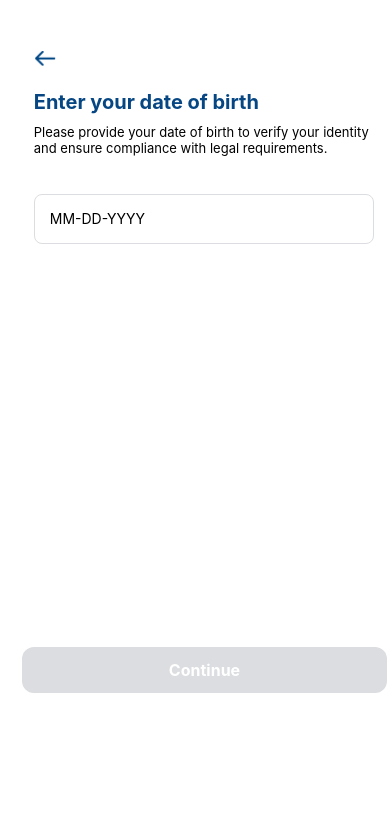
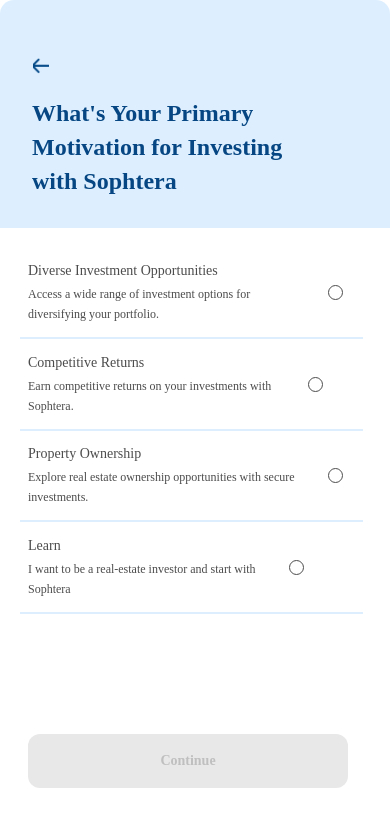
Before and after one commit to sehajveerd/ShopteraApp, a React Native app: screen /Q1 in a window 390 px wide. Shown: the top 826 px of the page. Built offline with nearby package versions, Linux system fonts and the light colour scheme.

Commit message:
added navigation to signup/questionnaire pages

```diff
--- a/App.js
+++ b/App.js
@@ -13,7 +13,25 @@
 import LegalName from "./pages/LegalName";
 import PhoneNumber from "./pages/PhoneNumberScreen";
 import DateOfBirth from "./pages/DateOfBirth";
+import { NavigationContainer } from "@react-navigation/native";
+import { createNativeStackNavigator } from "@react-navigation/native-stack";
+
+const Stack = createNativeStackNavigator();
 
 export default function App() {
-  return <DateOfBirth />;
+  return (
+    <NavigationContainer>
+      <Stack.Navigator
+        screenOptions={{
+          headerShown: false,
+        }}
+      >
+        <Stack.Screen name="SignUpProcess" component={SignUpProcess} />
+        <Stack.Screen name="Q1" component={Questionnaire1} />
+        <Stack.Screen name="Q2" component={Questionnaire2} />
+        <Stack.Screen name="Q3" component={Questionnaire3} />
+        <Stack.Screen name="Q4" component={Questionnaire4} />
+      </Stack.Navigator>
+    </NavigationContainer>
+  );
 }
--- /dev/null
+++ b/pages/Colors.js
@@ -0,0 +1,18 @@
+import React from "react";
+import {
+  View,
+  Text,
+  StyleSheet,
+  TextInput,
+  TouchableOpacity,
+  Font,
+} from "react-native";
+
+export const COLORS = {
+  white: "#ffffff",
+  black: "#000000",
+  primary: "#064682",
+  secondary: "#DDEFFF",
+  // secondary: "#D6F49D", // the green secondary color theme
+  textColor: "#4c4c4c",
+};
--- a/pages/Questionnaire1.js
+++ b/pages/Questionnaire1.js
@@ -1,7 +1,25 @@
-import React from "react";
-import { View, Text, Image, StyleSheet, TouchableOpacity } from "react-native";
+import React, { useState } from "react";
+import {
+  View,
+  Text,
+  Image,
+  StyleSheet,
+  TouchableOpacity,
+  Font,
+} from "react-native";
+import { NavigationContainer } from "@react-navigation/native";
+import { createNativeStackNavigator } from "@react-navigation/native-stack";
+import { COLORS } from "./Colors.js";
 
-const Questionnaire1 = () => {
+const Stack = createNativeStackNavigator();
+
+const Questionnaire1 = ({ navigation }) => {
+  const [selectedOption, setSelectedOption] = useState(null);
+
+  const handleOptionSelect = (option) => {
+    setSelectedOption(option);
+  };
+
   return (
     <View
       style={{
@@ -18,7 +36,7 @@
           left: 0,
           top: 0,
           position: "absolute",
-          backgroundColor: "#DDEFFF",
+          backgroundColor: COLORS.secondary,
           borderTopLeftRadius: 14,
           borderTopRightRadius: 14,
         }}
@@ -41,7 +59,7 @@
       >
         <Text
           style={{
-            color: "#27476E",
+            color: COLORS.primary,
             fontSize: 24,
             fontFamily: "Red Hat Display",
             fontWeight: "700",
@@ -54,19 +72,21 @@
         </Text>
       </View>
 
-      <Image
-        source={require("../assets/BackArrow.png")}
-        style={{
-          width: 16,
-          height: 16,
-          left: 33,
-          top: 58,
-          position: "absolute",
-        }}
-      />
+      <TouchableOpacity
+        onPress={() => navigation.navigate("SignUpProcess")}
+        style={{ position: "absolute", left: 33, top: 58 }}
+      >
+        <Image
+          source={require("../assets/BackArrow.png")}
+          style={{ width: 16, height: 16 }}
+        />
+      </TouchableOpacity>
 
       <View style={styles.container}>
-        <View style={styles.section}>
+        <TouchableOpacity
+          style={styles.section}
+          onPress={() => handleOptionSelect("Diverse Investment Opportunities")}
+        >
           <View style={styles.content}>
             <Text style={styles.title}>Diverse Investment Opportunities</Text>
             <Text style={styles.subtitle}>
@@ -74,24 +94,46 @@
               portfolio.
             </Text>
           </View>
-          <View style={styles.circle} />
-        </View>
+          <View
+            style={[
+              styles.circle,
+              selectedOption === "Diverse Investment Opportunities" && {
+                backgroundColor: COLORS.primary,
+              },
+            ]}
+          />
+        </TouchableOpacity>
         <View style={styles.border} />
       </View>
+
       <View style={styles.container}>
-        <View style={styles.section}>
+        <TouchableOpacity
+          style={styles.section}
+          onPress={() => handleOptionSelect("Competitive Returns")}
+        >
           <View style={styles.content}>
             <Text style={styles.title}>Competitive Returns</Text>
             <Text style={styles.subtitle}>
               Earn competitive returns on your investments with Sophtera.
             </Text>
           </View>
-          <View style={styles.circle} />
-        </View>
+          <View
+            style={[
+              styles.circle,
+              selectedOption === "Competitive Returns" && {
+                backgroundColor: COLORS.primary,
+              },
+            ]}
+          />
+        </TouchableOpacity>
         <View style={styles.border} />
       </View>
+
       <View style={styles.container}>
-        <View style={styles.section}>
+        <TouchableOpacity
+          style={styles.section}
+          onPress={() => handleOptionSelect("Property Ownership")}
+        >
           <View style={styles.content}>
             <Text style={styles.title}>Property Ownership</Text>
             <Text style={styles.subtitle}>
@@ -99,25 +141,57 @@
               investments.
             </Text>
           </View>
-          <View style={styles.circle} />
-        </View>
+          <View
+            style={[
+              styles.circle,
+              selectedOption === "Property Ownership" && {
+                backgroundColor: COLORS.primary,
+              },
+            ]}
+          />
+        </TouchableOpacity>
         <View style={styles.border} />
       </View>
+
       <View style={styles.container}>
-        <View style={styles.section}>
+        <TouchableOpacity
+          style={styles.section}
+          onPress={() => handleOptionSelect("Learn")}
+        >
           <View style={styles.content}>
             <Text style={styles.title}>Learn</Text>
             <Text style={styles.subtitle}>
               I want to be a real-estate investor and start with Sophtera
             </Text>
           </View>
-          <View style={styles.circle} />
-        </View>
+          <View
+            style={[
+              styles.circle,
+              selectedOption === "Learn" && {
+                backgroundColor: COLORS.primary,
+              },
+            ]}
+          />
+        </TouchableOpacity>
         <View style={styles.border} />
       </View>
 
-      <TouchableOpacity style={styles.button} onPress={() => {}}>
-        <Text style={styles.buttonText}>Continue</Text>
+      <TouchableOpacity
+        style={[
+          styles.button,
+          selectedOption && { backgroundColor: COLORS.primary },
+        ]}
+        onPress={() => {
+          if (selectedOption) {
+            // Do something with the selectedOption
+            console.log("Selected Option:", selectedOption);
+            navigation.navigate("Q2");
+          }
+        }}
+      >
+        <Text style={[styles.buttonText, selectedOption && { color: "white" }]}>
+          Continue
+        </Text>
       </TouchableOpacity>
     </View>
   );
@@ -150,7 +224,7 @@
     marginHorizontal: 8,
   },
   title: {
-    color: "#484848",
+    color: COLORS.textColor,
     fontSize: 14,
     fontFamily: "Poppins",
     fontWeight: "400",
@@ -159,7 +233,7 @@
   },
   subtitle: {
     width: "90%",
-    color: "#484848",
+    color: COLORS.textColor,
     fontSize: 12,
     fontFamily: "Poppins",
     fontWeight: "400",
@@ -167,19 +241,19 @@
     wordWrap: "break-word",
   },
   circle: {
-    width: 16,
-    height: 16,
+    width: 15,
+    height: 15,
     top: 28,
     right: 20,
     borderRadius: 9999,
-    borderColor: "#484848",
+    borderColor: COLORS.textColor,
     borderWidth: 1,
   },
   border: {
     top: 10,
     alignSelf: "stretch",
     height: 0,
-    borderColor: "#DDEFFF",
+    borderColor: COLORS.secondary,
     borderWidth: 1,
   },
   button: {
--- a/pages/Questionnaire2.js
+++ b/pages/Questionnaire2.js
@@ -1,7 +1,18 @@
-import React from "react";
+import React, { useState } from "react";
 import { View, Text, Image, StyleSheet, TouchableOpacity } from "react-native";
+import { NavigationContainer } from "@react-navigation/native";
+import { createNativeStackNavigator } from "@react-navigation/native-stack";
+import { COLORS } from "./Colors.js";
 
-const Questionnaire2 = () => {
+const Stack = createNativeStackNavigator();
+
+const Questionnaire2 = ({ navigation }) => {
+  const [selectedOption, setSelectedOption] = useState(null);
+
+  const handleOptionSelect = (option) => {
+    setSelectedOption(option);
+  };
+
   return (
     <View
       style={{
@@ -18,7 +29,7 @@
           left: 0,
           top: 0,
           position: "absolute",
-          backgroundColor: "#DDEFFF",
+          backgroundColor: COLORS.secondary,
           borderTopLeftRadius: 14,
           borderTopRightRadius: 14,
         }}
@@ -41,7 +52,7 @@
       >
         <Text
           style={{
-            color: "#27476E",
+            color: COLORS.primary,
             fontSize: 24,
             fontFamily: "Red Hat Display",
             fontWeight: "700",
@@ -55,19 +66,21 @@
         </Text>
       </View>
 
-      <Image
-        source={require("../assets/BackArrow.png")}
-        style={{
-          width: 16,
-          height: 16,
-          left: 33,
-          top: 58,
-          position: "absolute",
-        }}
-      />
+      <TouchableOpacity
+        onPress={() => navigation.navigate("Q1")}
+        style={{ position: "absolute", left: 33, top: 58 }}
+      >
+        <Image
+          source={require("../assets/BackArrow.png")}
+          style={{ width: 16, height: 16 }}
+        />
+      </TouchableOpacity>
 
       <View style={styles.container}>
-        <View style={styles.section}>
+        <TouchableOpacity
+          style={styles.section}
+          onPress={() => handleOptionSelect("Beginner")}
+        >
           <View style={styles.content}>
             <Text style={styles.title}>Beginner</Text>
             <Text style={styles.subtitle}>
@@ -75,12 +88,23 @@
               ventures.
             </Text>
           </View>
-          <View style={styles.circle} />
-        </View>
+          <View
+            style={[
+              styles.circle,
+              selectedOption === "Beginner" && {
+                backgroundColor: COLORS.primary,
+              },
+            ]}
+          />
+        </TouchableOpacity>
         <View style={styles.border} />
       </View>
+
       <View style={styles.container}>
-        <View style={styles.section}>
+        <TouchableOpacity
+          style={styles.section}
+          onPress={() => handleOptionSelect("Proficient")}
+        >
           <View style={styles.content}>
             <Text style={styles.title}>Proficient</Text>
             <Text style={styles.subtitle}>
@@ -88,12 +112,23 @@
               markets.
             </Text>
           </View>
-          <View style={styles.circle} />
-        </View>
+          <View
+            style={[
+              styles.circle,
+              selectedOption === "Proficient" && {
+                backgroundColor: COLORS.primary,
+              },
+            ]}
+          />
+        </TouchableOpacity>
         <View style={styles.border} />
       </View>
+
       <View style={styles.container}>
-        <View style={styles.section}>
+        <TouchableOpacity
+          style={styles.section}
+          onPress={() => handleOptionSelect("Expert")}
+        >
           <View style={styles.content}>
             <Text style={styles.title}>Expert</Text>
             <Text style={styles.subtitle}>
@@ -101,13 +136,34 @@
               knowledge.
             </Text>
           </View>
-          <View style={styles.circle} />
-        </View>
+          <View
+            style={[
+              styles.circle,
+              selectedOption === "Expert" && {
+                backgroundColor: COLORS.primary,
+              },
+            ]}
+          />
+        </TouchableOpacity>
         <View style={styles.border} />
       </View>
 
-      <TouchableOpacity style={styles.button} onPress={() => {}}>
-        <Text style={styles.buttonText}>Continue</Text>
+      <TouchableOpacity
+        style={[
+          styles.button,
+          selectedOption && { backgroundColor: COLORS.primary },
+        ]}
+        onPress={() => {
+          if (selectedOption) {
+            // Do something with the selectedOption
+            console.log("Selected Option:", selectedOption);
+            navigation.navigate("Q3");
+          }
+        }}
+      >
+        <Text style={[styles.buttonText, selectedOption && { color: "white" }]}>
+          Continue
+        </Text>
       </TouchableOpacity>
     </View>
   );
@@ -140,7 +196,7 @@
     marginHorizontal: 8,
   },
   title: {
-    color: "#484848",
+    color: COLORS.textColor,
     fontSize: 14,
     fontFamily: "Poppins",
     fontWeight: "700",
@@ -149,7 +205,7 @@
   },
   subtitle: {
     width: "90%",
-    color: "#484848",
+    color: COLORS.textColor,
     fontSize: 12,
     fontFamily: "Poppins",
     fontWeight: "400",
@@ -162,14 +218,14 @@
     top: 28,
     right: 20,
     borderRadius: 9999,
-    borderColor: "#484848",
+    borderColor: COLORS.textColor,
     borderWidth: 1,
   },
   border: {
     top: 10,
     alignSelf: "stretch",
     height: 0,
-    borderColor: "#DDEFFF",
+    borderColor: COLORS.secondary,
     borderWidth: 1,
   },
   button: {
--- a/pages/Questionnaire3.js
+++ b/pages/Questionnaire3.js
@@ -1,7 +1,17 @@
-import React from "react";
+import React, { useState } from "react";
 import { View, Text, Image, StyleSheet, TouchableOpacity } from "react-native";
+import { NavigationContainer } from "@react-navigation/native";
+import { createNativeStackNavigator } from "@react-navigation/native-stack";
+import { COLORS } from "./Colors.js";
 
-const Questionnaire3 = () => {
+const Stack = createNativeStackNavigator();
+
+const Questionnaire3 = ({ navigation }) => {
+  const [selectedOption, setSelectedOption] = useState(null);
+
+  const handleOptionSelect = (option) => {
+    setSelectedOption(option);
+  };
   return (
     <View
       style={{
@@ -18,7 +28,7 @@
           left: 0,
           top: 0,
           position: "absolute",
-          backgroundColor: "#DDEFFF",
+          backgroundColor: COLORS.secondary,
           borderTopLeftRadius: 14,
           borderTopRightRadius: 14,
         }}
@@ -41,7 +51,7 @@
       >
         <Text
           style={{
-            color: "#27476E",
+            color: COLORS.primary,
             fontSize: 24,
             fontFamily: "Red Hat Display",
             fontWeight: "700",
@@ -54,19 +64,21 @@
         </Text>
       </View>
 
-      <Image
-        source={require("../assets/BackArrow.png")}
-        style={{
-          width: 16,
-          height: 16,
-          left: 33,
-          top: 58,
-          position: "absolute",
-        }}
-      />
+      <TouchableOpacity
+        onPress={() => navigation.navigate("Q2")}
+        style={{ position: "absolute", left: 33, top: 58 }}
+      >
+        <Image
+          source={require("../assets/BackArrow.png")}
+          style={{ width: 16, height: 16 }}
+        />
+      </TouchableOpacity>
 
       <View style={styles.container}>
-        <View style={styles.section}>
+        <TouchableOpacity
+          style={styles.section}
+          onPress={() => handleOptionSelect("I am hands-on")}
+        >
           <View style={styles.content}>
             <Text style={styles.title}>I am hands-on</Text>
             <Text style={styles.subtitle}>
@@ -74,12 +86,23 @@
               for a hands-on approach
             </Text>
           </View>
-          <View style={styles.circle} />
-        </View>
+          <View
+            style={[
+              styles.circle,
+              selectedOption === "I am hands-on" && {
+                backgroundColor: COLORS.textColor,
+              },
+            ]}
+          />
+        </TouchableOpacity>
         <View style={styles.border} />
       </View>
+
       <View style={styles.container}>
-        <View style={styles.section}>
+        <TouchableOpacity
+          style={styles.section}
+          onPress={() => handleOptionSelect("I am hands-off")}
+        >
           <View style={styles.content}>
             <Text style={styles.title}>I am hands-off</Text>
             <Text style={styles.subtitle}>
@@ -87,13 +110,34 @@
               recommendations and expert guidance for a worry-free journey.
             </Text>
           </View>
-          <View style={styles.circle} />
-        </View>
+          <View
+            style={[
+              styles.circle,
+              selectedOption === "I am hands-off" && {
+                backgroundColor: COLORS.textColor,
+              },
+            ]}
+          />
+        </TouchableOpacity>
         <View style={styles.border2} />
       </View>
 
-      <TouchableOpacity style={styles.button} onPress={() => {}}>
-        <Text style={styles.buttonText}>Continue</Text>
+      <TouchableOpacity
+        style={[
+          styles.button,
+          selectedOption && { backgroundColor: COLORS.primary },
+        ]}
+        onPress={() => {
+          if (selectedOption) {
+            // Do something with the selectedOption
+            console.log("Selected Option:", selectedOption);
+            navigation.navigate("Q4");
+          }
+        }}
+      >
+        <Text style={[styles.buttonText, selectedOption && { color: "white" }]}>
+          Continue
+        </Text>
       </TouchableOpacity>
     </View>
   );
@@ -126,7 +170,7 @@
     marginHorizontal: 8,
   },
   title: {
-    color: "#484848",
+    color: COLORS.textColor,
     fontSize: 14,
     fontFamily: "Poppins",
     fontWeight: "700",
@@ -135,7 +179,7 @@
   },
   subtitle: {
     width: "90%",
-    color: "#484848",
+    color: COLORS.textColor,
     fontSize: 12,
     fontFamily: "Poppins",
     fontWeight: "400",
@@ -148,21 +192,21 @@
     top: 28,
     right: 20,
     borderRadius: 9999,
-    borderColor: "#484848",
+    borderColor: COLORS.textColor,
     borderWidth: 1,
   },
   border: {
     top: 10,
     alignSelf: "stretch",
     height: 0,
-    borderColor: "#DDEFFF",
+    borderColor: COLORS.secondary,
     borderWidth: 1,
   },
   border2: {
     top: 30,
     alignSelf: "stretch",
     height: 0,
-    borderColor: "#DDEFFF",
+    borderColor: COLORS.secondary,
     borderWidth: 1,
   },
   button: {
--- a/pages/Questionnaire4.js
+++ b/pages/Questionnaire4.js
@@ -1,7 +1,17 @@
-import React from "react";
+import React, { useState } from "react";
 import { View, Text, Image, StyleSheet, TouchableOpacity } from "react-native";
+import { NavigationContainer } from "@react-navigation/native";
+import { createNativeStackNavigator } from "@react-navigation/native-stack";
+import { COLORS } from "./Colors.js";
 
-const Questionnaire4 = () => {
+const Stack = createNativeStackNavigator();
+
+const Questionnaire4 = ({ navigation }) => {
+  const [selectedOption, setSelectedOption] = useState(null);
+
+  const handleOptionSelect = (option) => {
+    setSelectedOption(option);
+  };
   return (
     <View
       style={{
@@ -41,7 +51,7 @@
       >
         <Text
           style={{
-            color: "#27476E",
+            color: COLORS.primary,
             fontSize: 24,
             fontFamily: "Red Hat Display",
             fontWeight: "700",
@@ -54,16 +64,15 @@
         </Text>
       </View>
 
-      <Image
-        source={require("../assets/BackArrow.png")}
-        style={{
-          width: 16,
-          height: 16,
-          left: 33,
-          top: 58,
-          position: "absolute",
-        }}
-      />
+      <TouchableOpacity
+        onPress={() => navigation.navigate("Q3")}
+        style={{ position: "absolute", left: 33, top: 58 }}
+      >
+        <Image
+          source={require("../assets/BackArrow.png")}
+          style={{ width: 16, height: 16 }}
+        />
+      </TouchableOpacity>
 
       <View style={styles.container}>
         <View style={styles.section}>
@@ -107,7 +116,9 @@
       </View>
 
       <TouchableOpacity style={styles.button} onPress={() => {}}>
-        <Text style={styles.buttonText}>Continue</Text>
+        <Text style={[styles.buttonText, selectedOption && { color: "white" }]}>
+          Continue
+        </Text>
       </TouchableOpacity>
     </View>
   );
@@ -140,7 +151,7 @@
     marginHorizontal: 8,
   },
   title: {
-    color: "#484848",
+    color: COLORS.textColor,
     fontSize: 14,
     fontFamily: "Poppins",
     fontWeight: "700",
@@ -150,7 +161,7 @@
   subtitle: {
     // Add the content one the figma designs are ready
     width: "90%",
-    color: "#484848",
+    color: COLORS.textColor,
     fontSize: 12,
     fontFamily: "Poppins",
     fontWeight: "400",
@@ -163,14 +174,14 @@
     top: 20,
     right: 20,
     borderRadius: 9999,
-    borderColor: "#484848",
+    borderColor: COLORS.textColor,
     borderWidth: 1,
   },
   border: {
     top: 0,
     alignSelf: "stretch",
     height: 0,
-    borderColor: "#DDEFFF",
+    borderColor: COLORS.secondary,
     borderWidth: 1,
   },
   button: {
--- a/pages/SignUpProcess.js
+++ b/pages/SignUpProcess.js
@@ -7,8 +7,13 @@
   Button,
   TouchableOpacity,
 } from "react-native";
+import { NavigationContainer } from "@react-navigation/native";
+import { createNativeStackNavigator } from "@react-navigation/native-stack";
+import { COLORS } from "./Colors.js";
 
-const SignUpProcess = () => {
+const Stack = createNativeStackNavigator();
+
+const SignUpProcess = ({ navigation }) => {
   return (
     <View style={styles.signUpProcess}>
       <View style={styles.container}>
@@ -26,7 +31,10 @@
             Your Goals. Ready to Begin?
           </Text>
         </View>
-        <TouchableOpacity style={styles.button} onPress={() => {}}>
+        <TouchableOpacity
+          style={styles.button}
+          onPress={() => navigation.navigate("Q1")}
+        >
           <Text style={styles.buttonText}>Start questionnaire</Text>
         </TouchableOpacity>
       </View>
@@ -36,13 +44,13 @@
 
 const styles = StyleSheet.create({
   signUpProcess: {
-    backgroundColor: "#ffffff",
+    backgroundColor: COLORS.white,
     flex: 1,
     justifyContent: "center",
     alignItems: "center",
   },
   container: {
-    backgroundColor: "#ffffff",
+    backgroundColor: COLORS.white,
     width: "100%",
     height: "100%",
   },
@@ -58,14 +66,14 @@
     marginTop: 30,
   },
   letsGetStarted: {
-    color: "#4c4c4c",
+    color: COLORS.textColor,
     fontSize: 24,
     fontWeight: "bold",
     textAlign: "center",
     marginBottom: 16,
   },
   helpUsTailorYour: {
-    color: "#4c4c4c",
+    color: COLORS.textColor,
     fontSize: 12,
     textAlign: "center",
   },
@@ -77,9 +85,9 @@
     paddingTop: 8,
     paddingBottom: 8,
     left: 28,
-    top: 734,
+    top: 730,
     position: "absolute",
-    backgroundColor: "#064682",
+    backgroundColor: COLORS.primary,
     borderRadius: 12,
     justifyContent: "center",
     alignItems: "center",
@@ -87,7 +95,7 @@
   },
 
   buttonText: {
-    color: "#ffffff",
+    color: COLORS.white,
     fontSize: 16,
     fontWeight: "bold",
   },
```
Also changed, not shown: package.json (+6 -2 lines), 1 other file (tests, documents, lock files or other folders).
